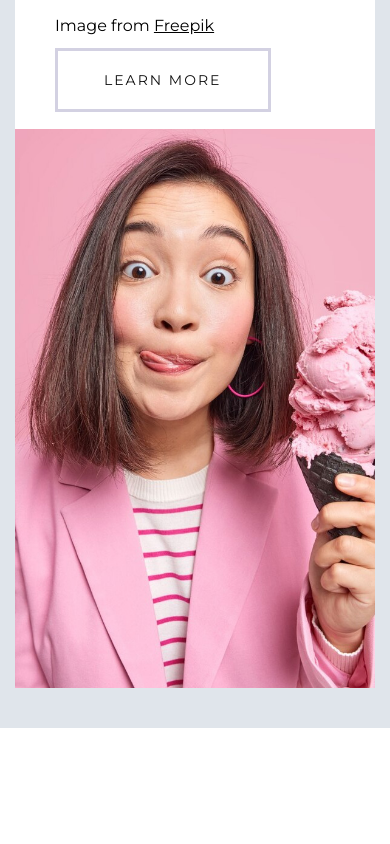
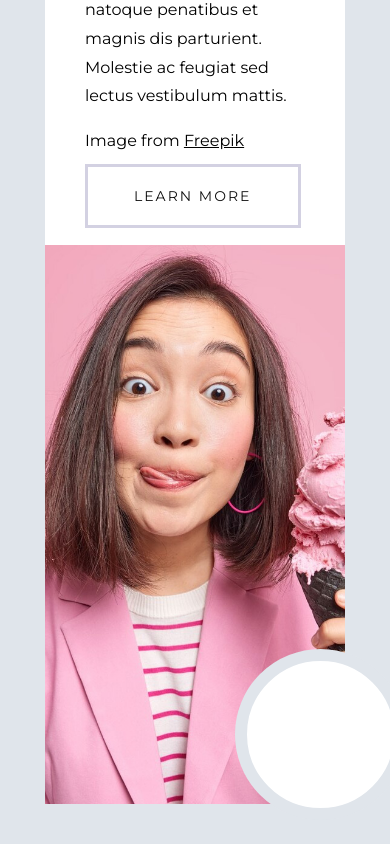
Before and after one commit to Ahsanch007/ice-cream, a plain HTML site: page index.html in a window 390 px wide. Shown: the part 5702-6546 px from the top of the page. Before the commit the page ends 6430 px from the top, so only its background shows below. Drawn offline with Linux system fonts and the light colour scheme.

Commit message:
done things

```diff
--- a/assets/styles/style.css
+++ b/assets/styles/style.css
@@ -4,10 +4,13 @@ body {
     margin: 0px;
     padding: 0px;
     font-family: 'Montserrat', sans-serif;
+    background-color: #e0e5eb;
   }
 
 
-
+.header-section{
+    background-color: white;
+}
 
   .container {
     margin-right: auto;
@@ -238,7 +241,16 @@ body {
     margin-left: 20px;
 
 }
-
+.ball-white{
+    width: 228px;
+    height: 228px;
+    border-radius: 50%;
+    background-color: #ffffff;
+    border: 12px solid #e0e5eb;
+    position: absolute;
+    right: -52px;
+    bottom: -157px;
+}
 
 
 
@@ -283,4 +295,13 @@ body {
       flex-direction: column;
 
     }
+    .ball-white{
+        width: 147px;
+    height: 147px;
+    right: -16px;
+    bottom: -16px;
+    }
+    .row-mob{
+        padding: 0px 30px;
+    }
   }
--- a/index.html
+++ b/index.html
@@ -140,9 +140,9 @@
 
 
     <div class="learn-more">
-        <div class="container">
+        <div class="container" style="position: relative;">
             <div class="ball"></div>
-            <div class="row">
+            <div class="row row-mob">
                 <div class="column">
                     <div class="left-sec">
                         <div class="title2">
@@ -172,6 +172,8 @@
                     <div class="ice-bg"></div>
                 </div>
             </div>
+            <div class="ball-white"></div>
+
         </div>
     </div>
 
```
